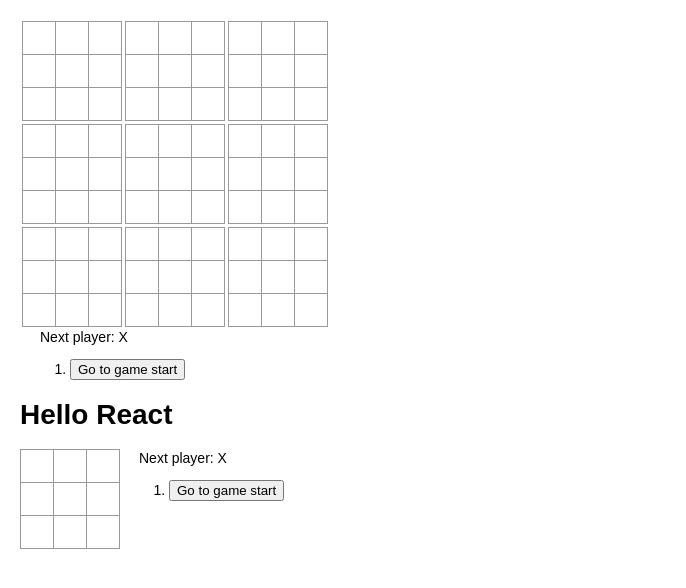
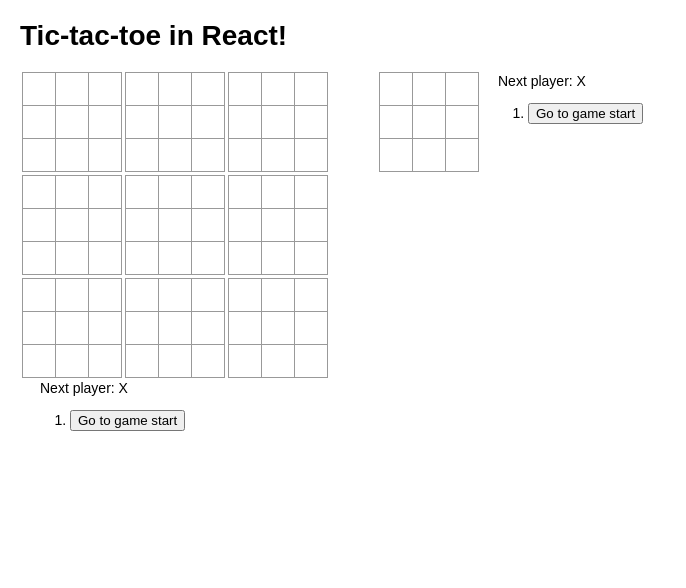
Before and after one commit to ldgit/react-tic-tac-toe, a React app: page / in a window 1280 px wide. Shown: the top 588 px of the page, without its empty margins (0-686 px from the left). Built offline with nearby package versions, Linux system fonts and the light colour scheme; the HTML template or start-up script is replaced by a standard one.

Commit message:
* created a presentational component to house Game and UltimateGame * tweaked css a little

```diff
--- /dev/null
+++ b/src/components/App.jsx
@@ -0,0 +1,20 @@
+import React from 'react';
+import Game from './Game';
+import Title from './Title';
+import UltimateGame from './UltimateGame';
+
+export default function App() {
+  return (
+    <div>
+      <Title name="React" />
+      <div className="table">
+        <div className="table-cell">
+          <UltimateGame />
+        </div>
+        <div className="table-cell table-large-padding">
+          <Game />
+        </div>
+      </div>
+    </div>
+  );
+}
--- a/src/components/Board.jsx
+++ b/src/components/Board.jsx
@@ -10,17 +10,17 @@ export default function Board({
 
   return (
     <div data-testid={testId} className={className}>
-      <div className="board-row">
+      <div className="table-row">
         {renderSquare('0', 'topLeftSquare')}
         {renderSquare('1', 'topMiddleSquare')}
         {renderSquare('2', 'topRightSquare')}
       </div>
-      <div className="board-row">
+      <div className="table-row">
         {renderSquare('3', 'centerLeftSquare')}
         {renderSquare('4', 'centerMiddleSquare')}
         {renderSquare('5', 'centerRightSquare')}
       </div>
-      <div className="board-row">
+      <div className="table-row">
         {renderSquare('6', 'bottomLeftSquare')}
         {renderSquare('7', 'bottomMiddleSquare')}
         {renderSquare('8', 'bottomRightSquare')}
--- a/src/components/Game.jsx
+++ b/src/components/Game.jsx
@@ -1,5 +1,4 @@
 import React from 'react';
-import Title from './Title';
 import Board from './Board';
 import Status from './Status';
 import { calculateWinner } from '../helpers';
@@ -61,8 +60,6 @@ export default class Game extends React.Component {
     });
 
     return (
-      <div>
-        <Title name="React" />
       <div className="game">
         <div className="game-board">
           <Board squares={squares} onClick={i => this.handleClick(i)} />
@@ -72,7 +69,6 @@ export default class Game extends React.Component {
           <ol>{moves}</ol>
         </div>
       </div>
-      </div>
     );
   }
 }
--- a/src/components/Title.jsx
+++ b/src/components/Title.jsx
@@ -1,5 +1,5 @@
 import React from 'react';
 
 export default function Title({ name }) {
-  return <h1>Hello {name}</h1>;
+  return <h1>Tic-tac-toe in {name}!</h1>;
 }
--- a/src/components/UltimateGame.jsx
+++ b/src/components/UltimateGame.jsx
@@ -30,7 +30,7 @@ export default class UltimateGame extends React.Component {
 
   renderBoard(boardIndex, boards, testId) {
     const currentBoard = boards[boardIndex];
-    const boardClass = `board-cell ${getColorClass(currentBoard)}`;
+    const boardClass = `table-cell table-board-border ${getColorClass(currentBoard)}`;
 
     return (
       <Board
--- a/src/index.css
+++ b/src/index.css
@@ -15,13 +15,28 @@ ol, ul {
   padding-left: 30px;
 }
 
-.board-row {
+.table {
+  display: table;
+}
+
+.table-row {
   display: table-row;
 }
 
-.board-cell {
+.table-column {
+  display: table-column;
+}
+
+.table-cell {
+  display: table-cell;
+}
+
+.table-large-padding {
+  padding-left: 50px;
+}
+
+.table-board-border {
   border: 2px solid #fff;
-  display: table-cell;
 }
 
 .status {
--- a/src/index.jsx
+++ b/src/index.jsx
@@ -1,12 +1,8 @@
 import React from 'react';
 import ReactDom from 'react-dom';
-import Game from './components/Game';
-import UltimateGame from './components/UltimateGame';
+import App from './components/App';
 import './index.css';
 
-const ultimateGameApp = document.createElement('div');
-const normalGameApp = document.createElement('div');
-document.body.appendChild(ultimateGameApp);
-document.body.appendChild(normalGameApp);
-ReactDom.render(<UltimateGame />, ultimateGameApp);
-ReactDom.render(<Game />, normalGameApp);
+const app = document.createElement('div');
+document.body.appendChild(app);
+ReactDom.render(<App />, app);
```
Lines whose indentation alone changed are shown as unchanged.
